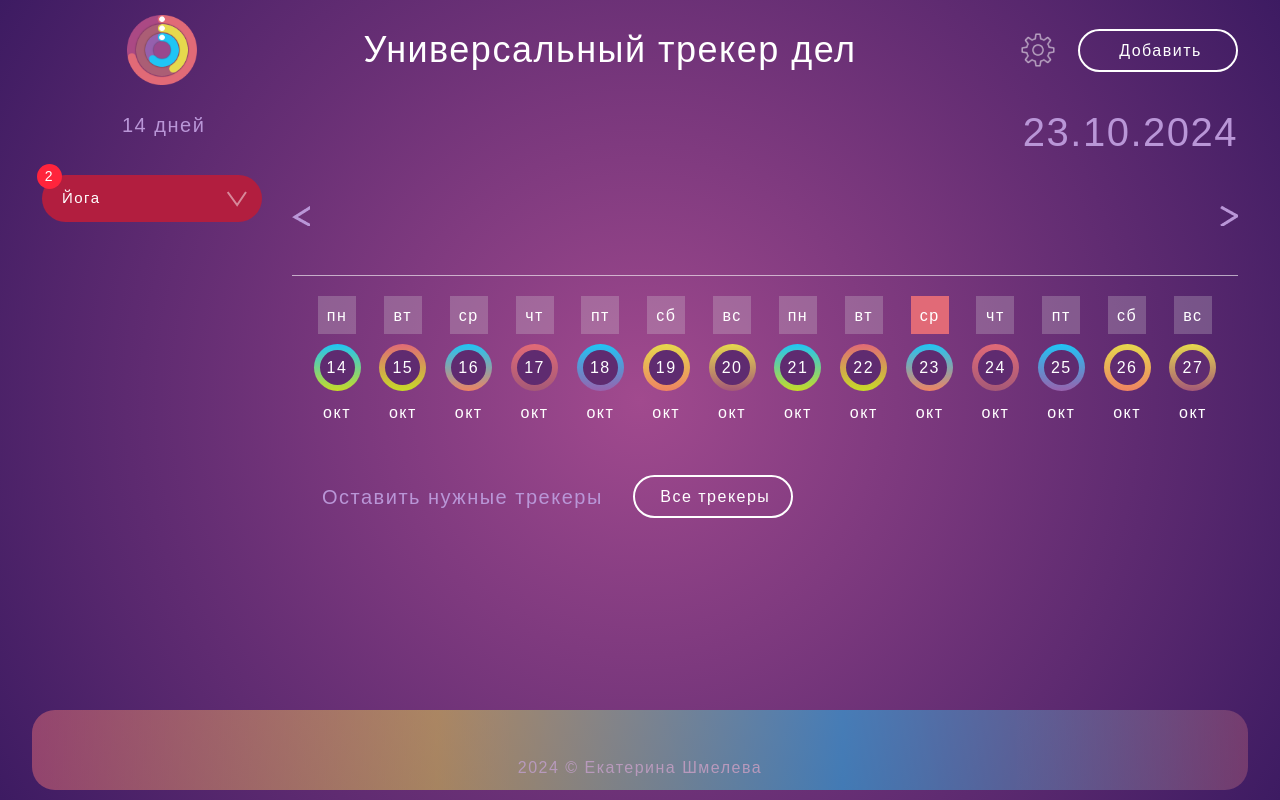
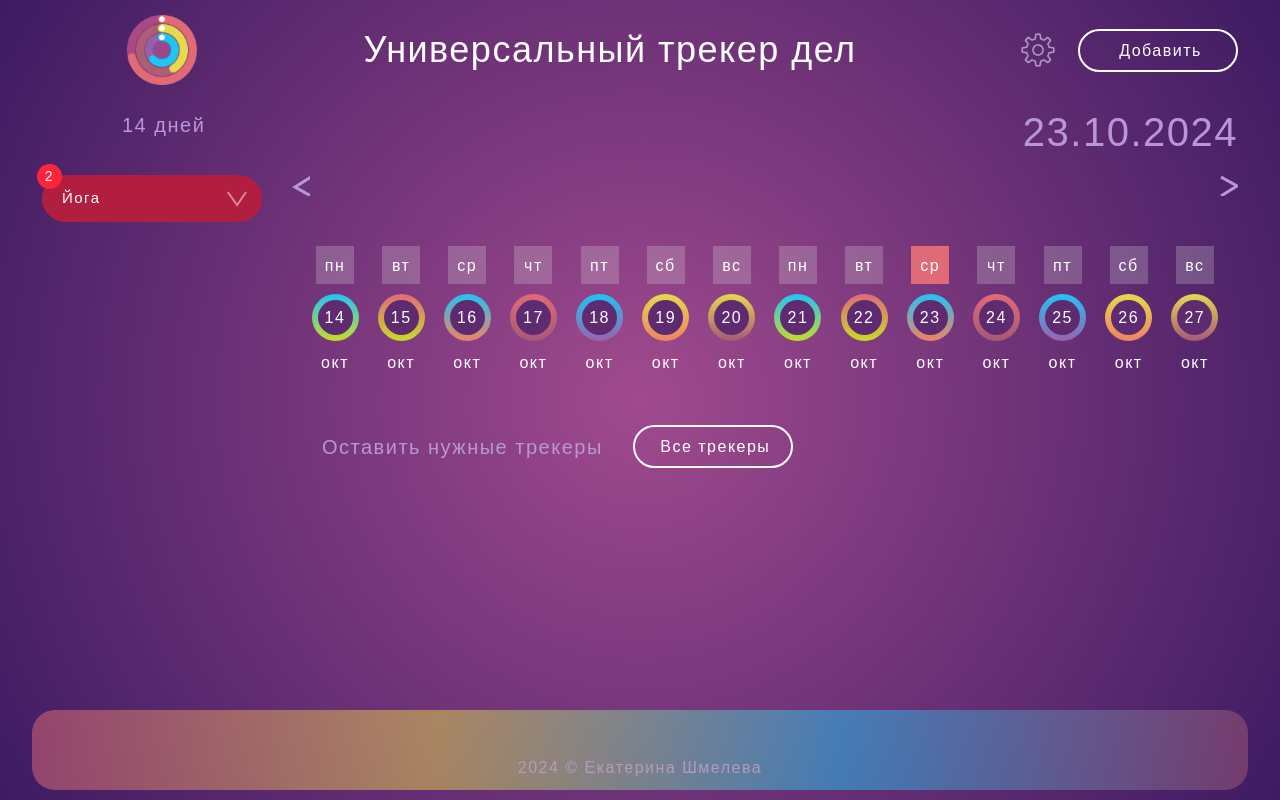
Before and after one commit to gutkati/react-tracker, a React (Vite) app: page / in a window 1280 px wide. Built offline with nearby package versions, Linux system fonts and the light colour scheme.

Commit message:
Функционал - карусель календаря

```diff
--- a/src/app/store.js
+++ b/src/app/store.js
@@ -1,8 +1,10 @@
 import {configureStore} from "@reduxjs/toolkit";
 import trackersReducer from '../parts/trackers/trackersSlice'
+import daysReducer from '../parts/days/daysSlice'
 
 export default configureStore({
     reducer: {
         trackers: trackersReducer,
+        days: daysReducer,
     }
 })
--- a/src/components/mainTracker/MainTracker.module.css
+++ b/src/components/mainTracker/MainTracker.module.css
@@ -23,11 +23,10 @@
 }
 
 .container__marks {
-    min-height: 80px;
+    min-height: 220px;
     display: flex;
     flex-direction: row;
     justify-content: space-between;
-    align-items: center;
 }
 
 .style__btn {
@@ -71,10 +70,12 @@
 }
 
 .container__calendar {
-    margin: 20px;
+    margin: 20px 0;
     display: flex;
     flex-direction: row;
     justify-content: space-between;
+    align-items: flex-end;
+    flex: 1;
 }
 
 
--- a/src/components/mainTracker/mainTracker.jsx
+++ b/src/components/mainTracker/mainTracker.jsx
@@ -11,9 +11,14 @@ import BtnTracker from "../btnTracker/btnTracker";
 
 const MainTracker = () => {
 
-    let arrShowDays = getDaysRange()
+    const [arrShowDays, setArrShowDays] = useState(getDaysRange())
     const trackers = useSelector(selectAllTrackers)
+
     //const trackers = useSelector(state => state.trackers.trackers)
+
+    function showMarkTracker(id) {
+
+    }
 
     // Функция для получения списка дней
     function getDaysRange() {
@@ -38,6 +43,34 @@ const MainTracker = () => {
         return days
     }
 
+    // карусель календаря назад на 3 дня
+    function showPrevDays() {
+        let firstDayArr = arrShowDays[0] // первый день массива
+
+        for (let i = 1; i < 4; i++) {
+            const newDay = new Date(firstDayArr)
+            newDay.setDate(firstDayArr.getDate() - i)
+            arrShowDays.unshift(newDay)
+        }
+
+        let arrPrevDays = arrShowDays.slice(0, 14)
+        setArrShowDays(arrPrevDays)
+    }
+
+    // карусель календаря вперед на 3 дня
+    function showNextDays() {
+        let lastDayArr = arrShowDays[arrShowDays.length - 1] // последний день массива
+
+        for (let i = 1; i < 4; i++) {
+            const newDay = new Date(lastDayArr)
+            newDay.setDate(lastDayArr.getDate() + i)
+            arrShowDays.push(newDay)
+        }
+
+        let arrPrevDays = arrShowDays.slice(-14)
+        setArrShowDays(arrPrevDays)
+    }
+
     return (
         <div className={styles.main}>
             <div className={styles.container__trackers}>
@@ -46,11 +79,13 @@ const MainTracker = () => {
                     trackers.map((tracker) => (
                         tracker.checked &&
                         <BtnTracker
+                            key={tracker.id}
                             name={tracker.name}
                             quantity={tracker.quantity}
                             color={tracker.color}
                             message={tracker.message}
                             to={`/editTracker/${tracker.id}`}
+                            onClick={() => showMarkTracker(tracker.id)}
                         />))
                     :
                     <InfoBox/>
@@ -59,15 +94,7 @@ const MainTracker = () => {
 
             <div className={styles.container__main}>
                 <div className={styles.container__marks}>
-                    <button className={styles.prev}/>
-
-                    <div className={styles.marks}></div>
-
-                    <button className={styles.next}/>
-                </div>
-
-                <div className={styles.border}></div>
-
+                    <button className={styles.prev} onClick={showPrevDays}/>
                     <div className={styles.container__calendar}>
                         {arrShowDays.map((date, index) => (
                             <Day
@@ -78,6 +105,13 @@ const MainTracker = () => {
                         ))}
 
                     </div>
+                    {/*<div className={styles.marks}></div>*/}
+
+                    <button className={styles.next} onClick={showNextDays}/>
+                </div>
+
+                {/*<div className={styles.border}></div>*/}
+
 
                 <div className={styles.container__filter}>
                     <p className={styles.filter__text}>Оставить нужные трекеры</p>
--- /dev/null
+++ b/src/parts/days/daysSlice.js
@@ -0,0 +1,46 @@
+import {createSlice, nanoid} from "@reduxjs/toolkit";
+
+let arr = [
+    {
+        id: '',
+        date: '',
+        arrTracker: [
+            {
+                name: '',
+                color: '',
+            }
+        ],
+    }
+]
+
+const initialState = {
+    days: [],
+}
+
+const daysSlice = createSlice({
+    name: 'days',
+    initialState,
+    reducers: {
+        daysAdded: {
+            reducer(state, action) {
+                state.days.push(action.payload)
+            }
+        },
+        prepare(id, date, name, color) { // возвращать объект payload с данными:
+            return {
+                payload: {
+                    id,
+                    date,
+                    name,
+                    color,
+                }
+            }
+        }
+    }
+})
+
+export const {daysAdded} = daysSlice.actions
+
+export const selectAllDays = (state) => state.days.days
+
+export default daysSlice.reducer
--- a/src/parts/trackers/createTracker/createTracker.jsx
+++ b/src/parts/trackers/createTracker/createTracker.jsx
@@ -72,7 +72,7 @@ const CreateTracker = () => {
 
             <form className={stylesEdit.edit__form}>
                 <div className={stylesEdit.container__input}>
-                    <p className={stylesEdit.title__input}>Навание:</p>
+                    <p className={stylesEdit.title__input}>Название:</p>
                     <InputStyle
                         value={name}
                         size='size__big'
--- a/src/parts/trackers/editTrcaker/editTracker.jsx
+++ b/src/parts/trackers/editTrcaker/editTracker.jsx
@@ -83,7 +83,7 @@ const EditTracker = () => {
 
             <form className={stylesEdit.edit__form}>
                 <div className={stylesEdit.container__input}>
-                    <p className={stylesEdit.title__input}>Навание:</p>
+                    <p className={stylesEdit.title__input}>Название:</p>
                     <InputStyle
                         value={name}
                         size='size__big'
```
Lines whose indentation alone changed are shown as unchanged.
